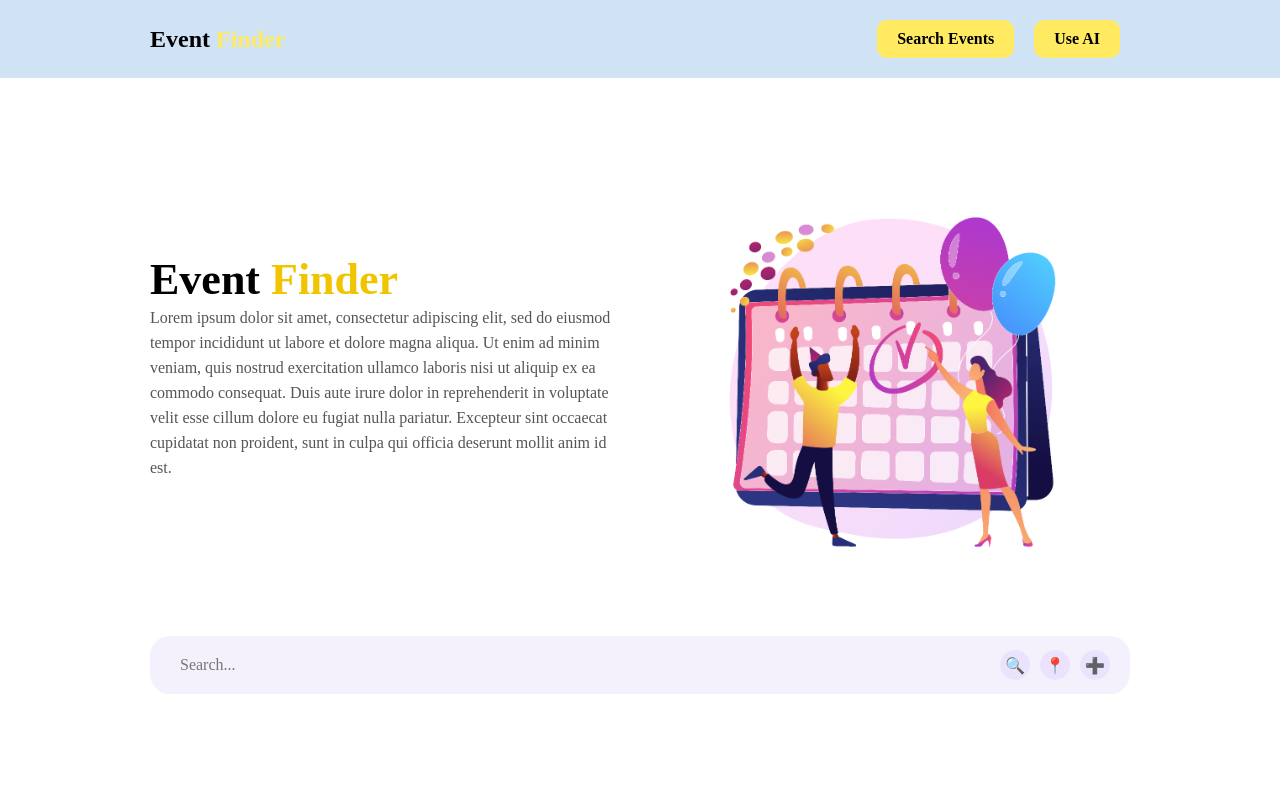
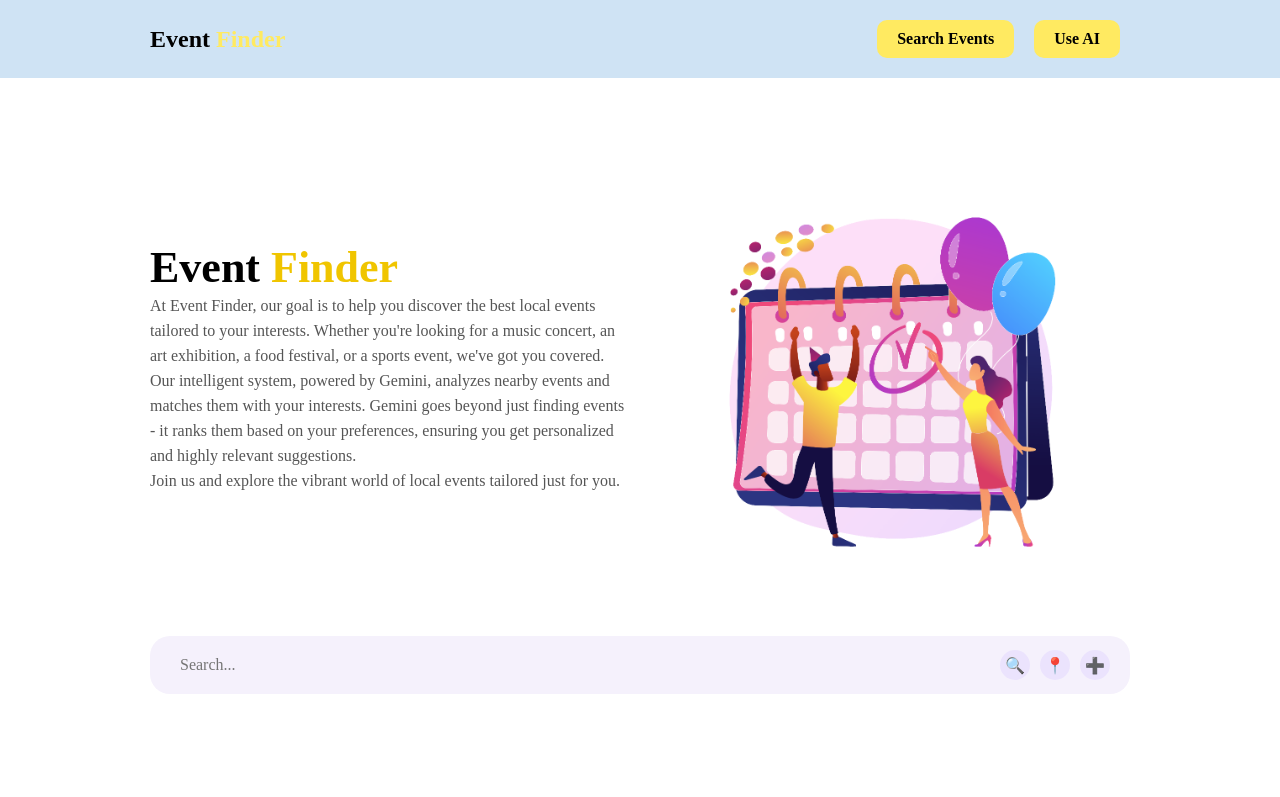
Before and after one commit to adithya-anand-999/hackathon-7-27, a React (Create React App) app in the folder find-events/: page / in a window 1280 px wide. Shown: the top 797 px of the page. Built offline with nearby package versions, Linux system fonts and the light colour scheme.

Commit message:
update hero section

```diff
--- a/find-events/src/Components/Hero/Hero.jsx
+++ b/find-events/src/Components/Hero/Hero.jsx
@@ -16,7 +16,8 @@ const Hero = () => {
       <div className="hero">
         <div className="header">
           <h1>Event <span className="highlight">Finder</span></h1>
-          <p>Lorem ipsum dolor sit amet, consectetur adipiscing elit, sed do eiusmod tempor incididunt ut labore et dolore magna aliqua. Ut enim ad minim veniam, quis nostrud exercitation ullamco laboris nisi ut aliquip ex ea commodo consequat.  Duis aute irure dolor in reprehenderit in voluptate velit esse cillum dolore eu fugiat nulla pariatur. Excepteur sint occaecat cupidatat non proident, sunt in culpa qui officia deserunt mollit anim id est.</p>
+          <p>At Event Finder, our goal is to help you discover the best local events tailored to your interests. Whether you're looking for a music concert, an art exhibition, a food festival, or a sports event, we've got you covered. Our intelligent system, powered by Gemini, analyzes nearby events and matches them with your interests. Gemini goes beyond just finding events - it ranks them based on your preferences, ensuring you get personalized and highly relevant suggestions.</p>
+          <p>Join us and explore the vibrant world of local events tailored just for you.</p>
         </div>
         <div className="image-section">
           <img src={eventfinder} alt="Event Finder" />
```
